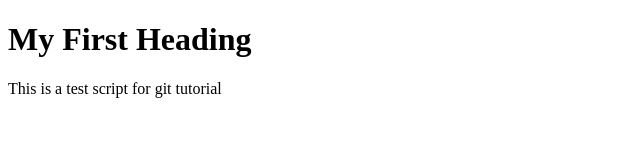
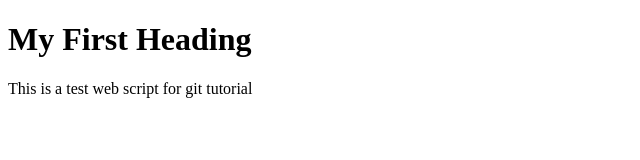
Before and after one commit to sarath-asoka/gitf, a plain HTML site: page index.html in a window 1280 px wide. Shown: the full height of the page, 0-640 px from the left. Drawn offline with Linux system fonts and the light colour scheme.

Commit message:
Index file is modified

```diff
--- a/index.html
+++ b/index.html
@@ -4,11 +4,10 @@
 <head>
 <title> First Web Page </title>
 </head>
-
 <body>
 
 <h1>My First Heading</h1>
-<p>This is a test script for git tutorial</p>
+<p>This is a test web script for git tutorial</p>
 
 </body>
 </html>
```
